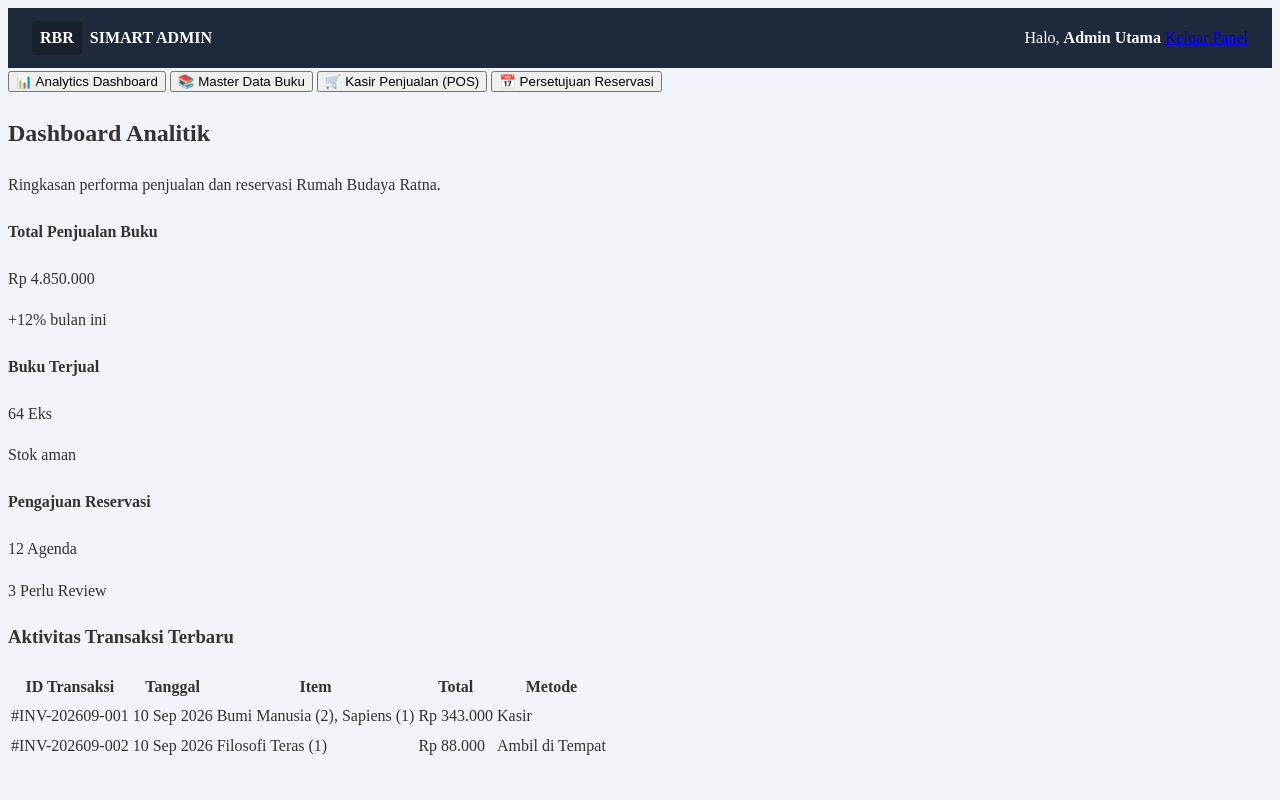
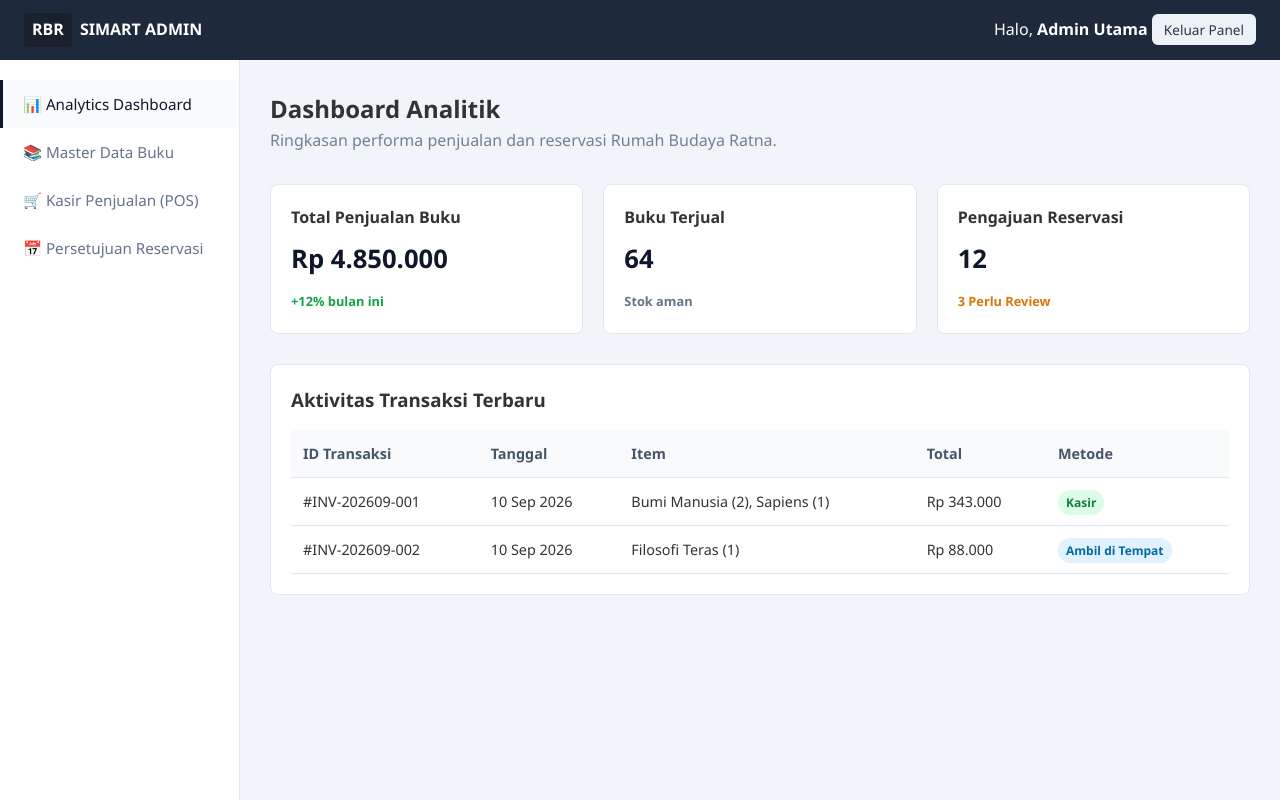
Before and after one commit to PBLRBR/RBR, a PHP site: page /admin.html in a window 1280 px wide. Run offline with PHP 8.4, Linux system fonts and the light colour scheme.

Commit message:
css styled nice

```diff
--- a/admin.html
+++ b/admin.html
@@ -52,12 +52,12 @@
                     </div>
                     <div class="stat-card">
                         <h4>Buku Terjual</h4>
-                        <p class="stat-number">64 Eks</p>
+                        <p class="stat-number">64</p>
                         <span class="stat-trend neutral">Stok aman</span>
                     </div>
                     <div class="stat-card">
                         <h4>Pengajuan Reservasi</h4>
-                        <p class="stat-number">12 Agenda</p>
+                        <p class="stat-number">12</p>
                         <span class="stat-trend warning">3 Perlu Review</span>
                     </div>
                 </div>
--- a/css/admin.css
+++ b/css/admin.css
@@ -1,21 +1,13 @@
+* {
+    margin: 0;
+    padding: 0;
+    box-sizing: border-box;
+    font-family: 'Segoe UI', Tahoma, Geneva, Verdana, sans-serif;
+}
+
 body {
-    background-color: #f8f9fa;
     color: #333333;
     line-height: 1.6;
-}
-
-.admin-body {
-    background-color: #f1f5f9;
-}
-
-.admin-topbar {
-    background: #1e293b;
-    color: #ffffff;
-    height: 60px;
-    padding: 0 24px;
-    display: flex;
-    justify-content: space-between;
-    align-items: center;
 }
 
 .logo {
@@ -32,6 +24,104 @@ body {
     border-radius: 4px;
 }
 
+/* Section Umum */
+.section-header {
+    display: flex;
+    justify-content: space-between;
+    align-items: flex-end;
+    margin-bottom: 30px;
+}
+
+/* Buttons */
+.btn-primary {
+    background-color: #1a202c;
+    color: #ffffff;
+    padding: 10px 20px;
+    border-radius: 6px;
+    text-decoration: none;
+    border: none;
+    cursor: pointer;
+    font-weight: 500;
+}
+
+.btn-secondary {
+    background-color: #edf2f7;
+    color: #2d3748;
+    padding: 10px 20px;
+    border-radius: 6px;
+    text-decoration: none;
+    border: none;
+    cursor: pointer;
+}
+
+.btn-sm {
+    padding: 6px 12px;
+    font-size: 0.85rem;
+}
+
+.margin-top-15 { margin-top: 15px; }
+.margin-top-30 { margin-top: 30px; }
+
+.subtitle {
+    color: #718096;
+    margin-bottom: 30px;
+}
+
+/* Layout Admin Dashboard */
+.admin-body {
+    background-color: #f1f5f9;
+}
+
+.admin-topbar {
+    background: #1e293b;
+    color: #ffffff;
+    height: 60px;
+    padding: 0 24px;
+    display: flex;
+    justify-content: space-between;
+    align-items: center;
+}
+
+.admin-container {
+    display: flex;
+    min-height: calc(100vh - 60px);
+}
+
+.admin-sidebar {
+    width: 240px;
+    background: #ffffff;
+    border-right: 1px solid #e2e8f0;
+    padding: 20px 0;
+}
+
+.sidebar-menu {
+    display: flex;
+    flex-direction: column;
+}
+
+.sidebar-btn {
+    text-align: left;
+    padding: 14px 20px;
+    border: none;
+    background: none;
+    font-size: 0.95rem;
+    font-weight: 500;
+    color: #64748b;
+    cursor: pointer;
+    border-left: 3px solid transparent;
+}
+
+.sidebar-btn:hover, .sidebar-btn.active {
+    background: #f8fafc;
+    color: #0f172a;
+    border-left-color: #0f172a;
+}
+
+.admin-content {
+    flex: 1;
+    padding: 30px;
+}
+
 .tab-content {
     display: none;
 }
@@ -39,3 +129,77 @@ body {
 .tab-content.active {
     display: block;
 }
+
+.admin-card {
+    background: #ffffff;
+    border: 1px solid #e2e8f0;
+    border-radius: 8px;
+    padding: 20px;
+}
+
+/* Stats Cards */
+.stats-grid {
+    display: grid;
+    grid-template-columns: repeat(auto-fit, minmax(220px, 1fr));
+    gap: 20px;
+    margin-top: 20px;
+}
+
+.stat-card {
+    background: #ffffff;
+    border: 1px solid #e2e8f0;
+    border-radius: 8px;
+    padding: 20px;
+}
+
+.stat-number {
+    font-size: 1.6rem;
+    font-weight: bold;
+    color: #0f172a;
+    margin: 8px 0;
+}
+
+.stat-trend {
+    font-size: 0.8rem;
+    font-weight: bold;
+}
+.stat-trend.positive { color: #16a34a; }
+.stat-trend.neutral { color: #64748b; }
+.stat-trend.warning { color: #d97706; }
+
+/* Tables */
+.data-table {
+    width: 100%;
+    border-collapse: collapse;
+}
+
+.data-table th, .data-table td {
+    padding: 12px;
+    border-bottom: 1px solid #e2e8f0;
+    text-align: left;
+    font-size: 0.9rem;
+}
+
+.data-table th {
+    background: #f8fafc;
+    color: #475569;
+}
+
+/* Badges */
+.badge {
+    padding: 4px 8px;
+    border-radius: 12px;
+    font-size: 0.75rem;
+    font-weight: bold;
+    background: #e2e8f0;
+}
+.badge-success { background: #dcfce7; color: #15803d; }
+.badge-info { background: #e0f2fe; color: #0369a1; }
+
+.btn-danger {
+    background: #ef4444;
+    color: white;
+    border: none;
+    border-radius: 4px;
+    cursor: pointer;
+}
```
